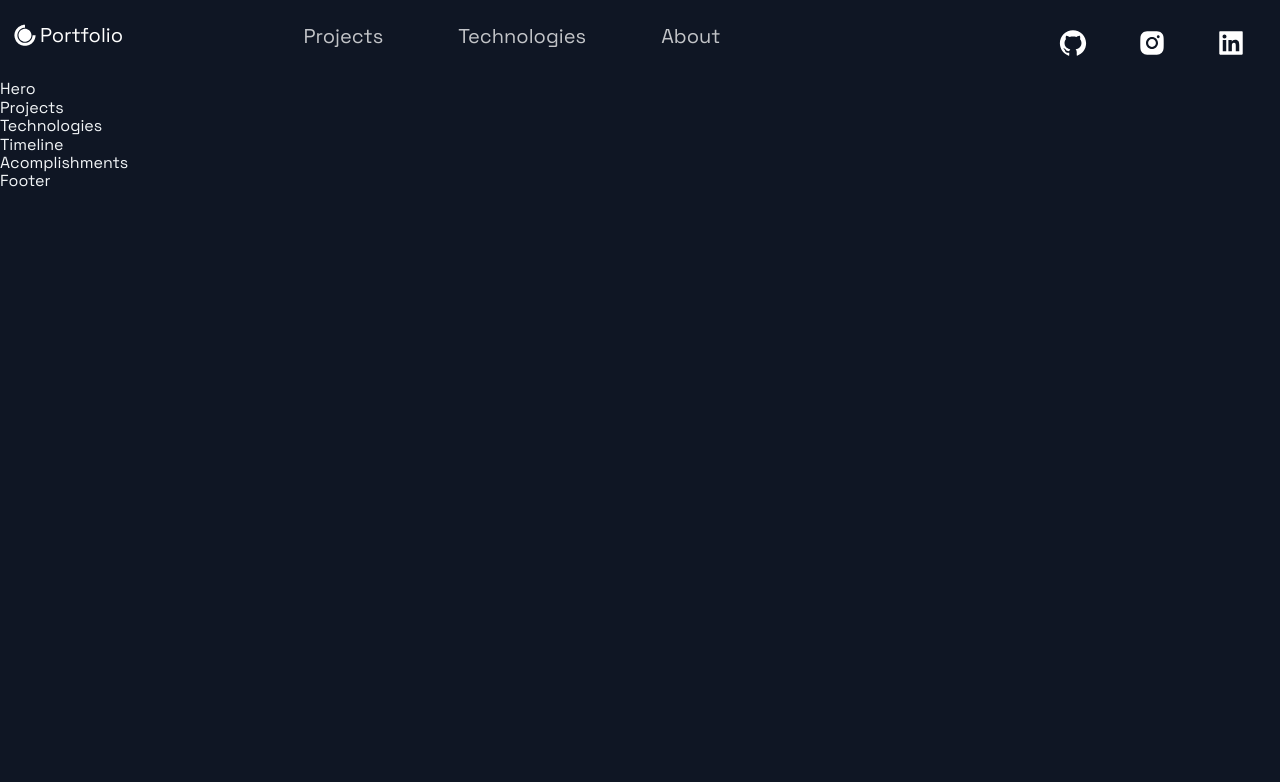
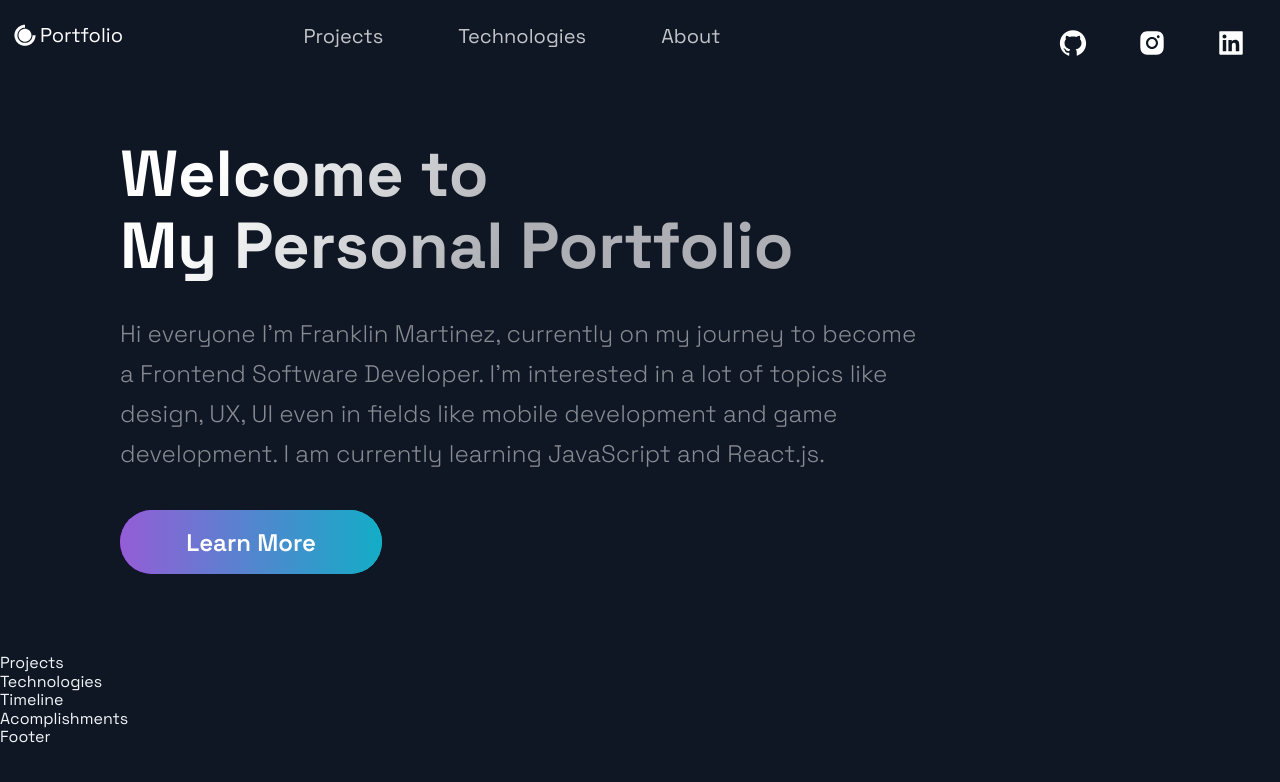
Before and after one commit to TheMVProgrammer/portfolio-website, a Next.js app: page / in a window 1280 px wide. Shown: the top 782 px of the page. Built offline with nearby package versions, Linux system fonts and the light colour scheme.

Commit message:
Finishing Hero section

```diff
--- a/src/components/Hero/Hero.js
+++ b/src/components/Hero/Hero.js
@@ -5,9 +5,18 @@ import Button from '../../styles/GlobalComponents/Button';
 import { LeftSection } from './HeroStyles';
 
 const Hero = (props) => (
-  <div>
-    Hero
-  </div>
+  <Section row nopadding>
+    <LeftSection>
+      <SectionTitle main center>
+        Welcome to <br />
+        My Personal Portfolio
+      </SectionTitle>
+      <SectionText>
+        Hi everyone I'm Franklin Martinez, currently on my journey to become a Frontend Software Developer. I'm interested in a lot of topics like design, UX, UI even in fields like mobile development and game development. I am currently learning JavaScript and React.js.
+      </SectionText>
+      <Button onClick={() => window.location = 'https://google.com'}>Learn More</Button>
+    </LeftSection>
+  </Section>
 );
 
 export default Hero;
```
